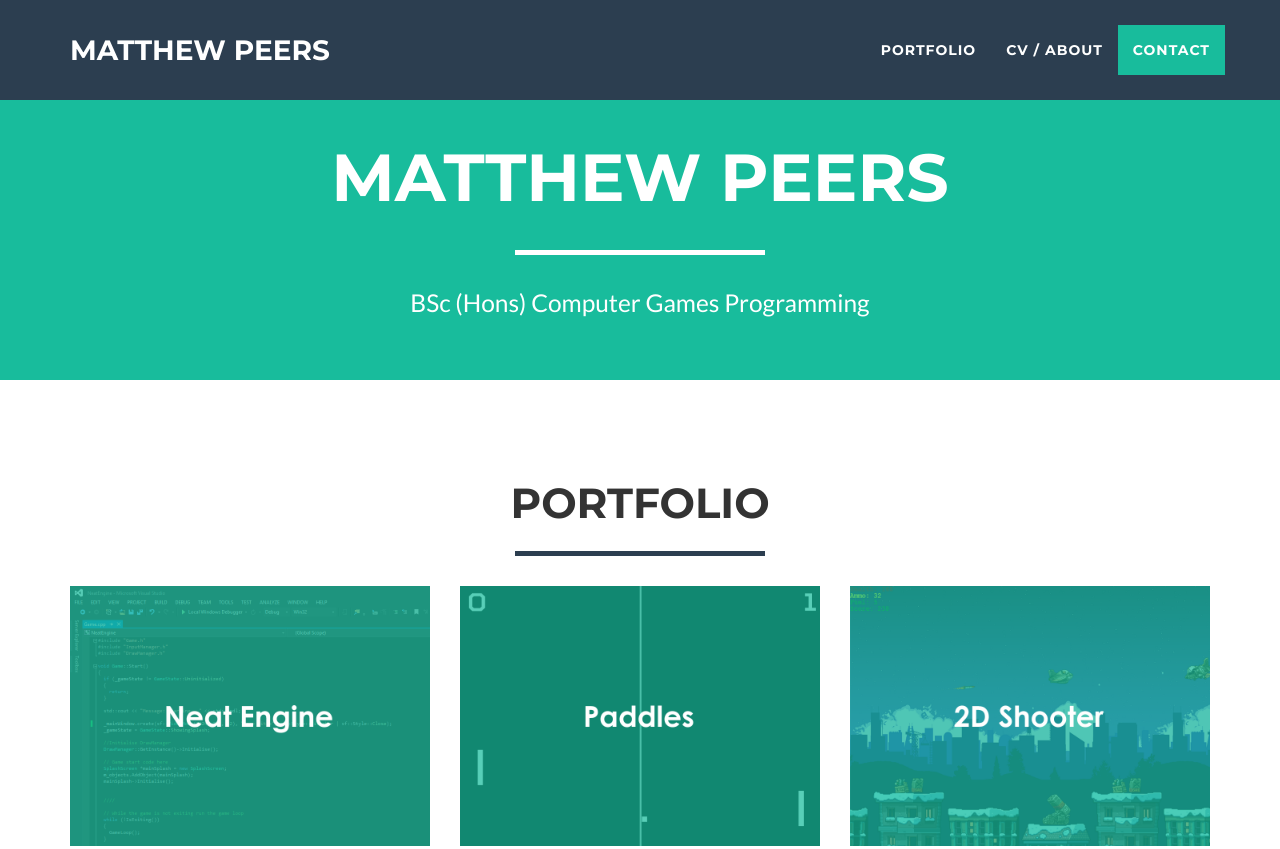
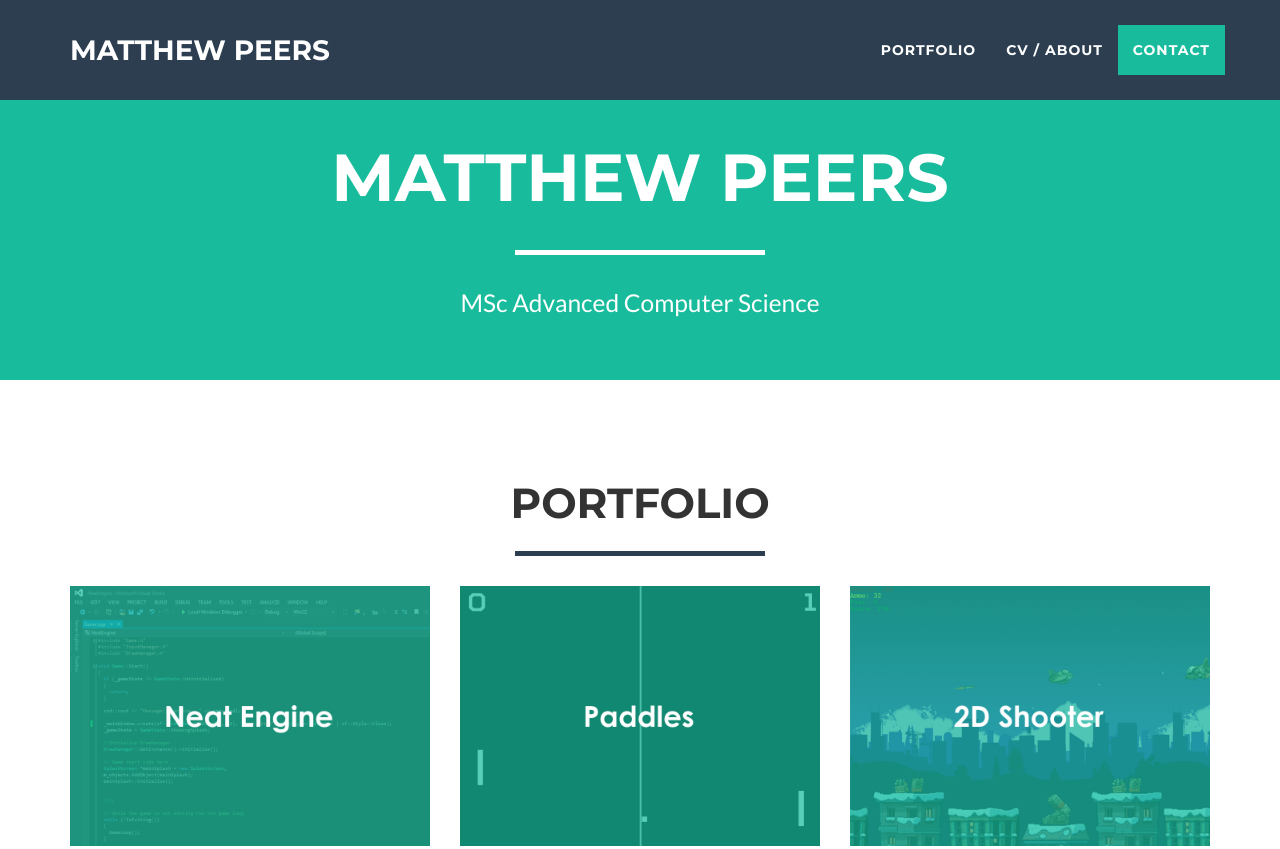
Before and after one commit to peersmg/peersmg.github.io, a website: page index.html in a window 1280 px wide. Shown: the top 849 px of the page. Drawn offline with nearby package versions, Linux system fonts and the light colour scheme.

Commit message:
Course Updated

```diff
--- a/index.html
+++ b/index.html
@@ -75,7 +75,7 @@
                     <div class="intro-text">
                         <span class="name">Matthew Peers</span>
                         <hr class="star-light">
-                        <span class="skills">BSc (Hons) Computer Games Programming </span>
+                        <span class="skills">MSc Advanced Computer Science </span>
                     </div>
                 </div>
             </div>
```
